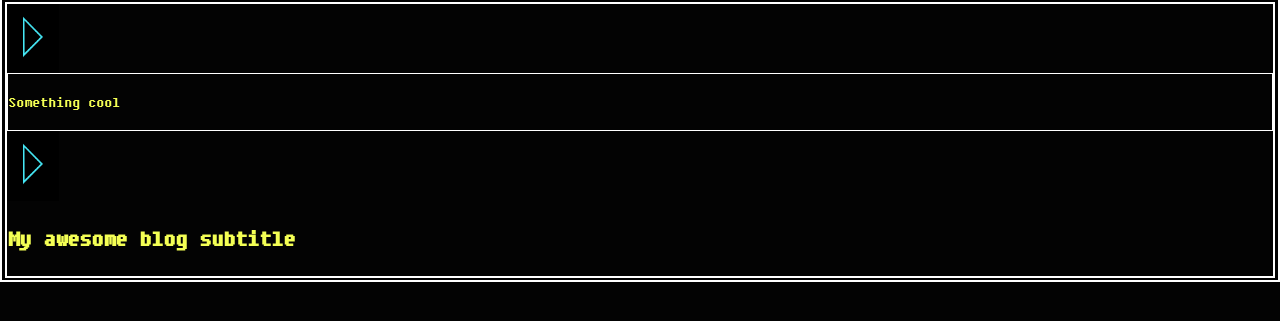
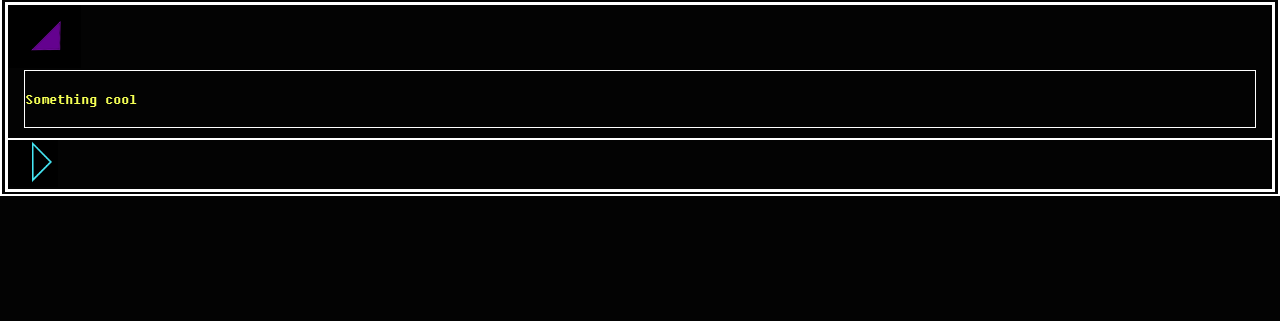
Before and after one commit to Not-Cooper/personal-website, an Astro site: page / in a window 1280 px wide. Shown: the part 175-496 px from the top of the page. Built offline with nearby package versions, Linux system fonts and the light colour scheme; Astro itself is replaced by a stand-in of ours.

Commit message:
dropdowns

```diff
--- a/src/components/Dropdown.astro
+++ b/src/components/Dropdown.astro
@@ -3,7 +3,7 @@ const { collapsableID, isOpen=false } = Astro.props;
 ---
 <div class="dropdown">
     <button class="dropdown-button" dropdown-toggle={collapsableID}>
-        <img class="dropdown-image" src="/triangle.png" data-open={isOpen}/>
+        <img id="dropdown-image" class="image-closed" src="/triangle.png" data-open={isOpen}/>
     </button>
     <div id={collapsableID} class="dropdown-content" data-open={isOpen}>
         <p>Something cool</p>
@@ -11,14 +11,23 @@ const { collapsableID, isOpen=false } = Astro.props;
 </div>
 
 <style>
-  .dropdown-image {
+  .dropdown {
+    border: 1px solid white;
+  }
+  .image-closed {
     width: 20px;
     transform: rotate(180deg);
+  }
+  .image-expanded {
+    width: 20px;
+    transform: rotate(225deg);
+    margin: 1rem .7rem 0rem;
+    padding: 0rem;
   }
   .dropdown-button {
     background-color: #000000;
     color: white;
-    padding: 12px 16px;
+    padding-left: 1.5rem;
     font-size: 16px;
     border: none;
     cursor: pointer;
@@ -28,20 +37,27 @@ const { collapsableID, isOpen=false } = Astro.props;
   }
   .dropdown-content {
     border: 1px solid white;
+    margin: .0rem 1rem .6rem;
   }
 </style>
 
 <script>
     document.querySelectorAll(".dropdown-button").forEach(button => {
-        button.addEventListener('click', () => {
         const collapsableID = button.getAttribute("dropdown-toggle") ?? "";
         const content = document.getElementById(collapsableID);
-            const image = button.querySelector('.dropdown-image') as HTMLImageElement | null;
+        const image = button.querySelector('#dropdown-image') as HTMLImageElement | null;
+        if (content && image) {
+            const isExpandedOnLoad = content.getAttribute('data-open') === 'true';
+            image.src = isExpandedOnLoad ? 'ourple_triangle.png': 'triangle.png';
+            image.className = isExpandedOnLoad ? 'image-expanded' : 'image-closed';
+            button.addEventListener('click', () => {
                 if (content && image) {
                     const isExpanded = content.getAttribute('data-open') === 'true';
+                    image.src = isExpanded ? 'triangle.png': 'ourple_triangle.png';
+                    image.className = isExpanded ? 'image-closed' : 'image-expanded';
                     content.setAttribute('data-open', (!isExpanded).toString());
-                image.src = isExpanded ? '': 'triangle.png';
                 }
             });
+          }
     })
 </script>
--- a/src/pages/index.astro
+++ b/src/pages/index.astro
@@ -9,5 +9,4 @@ const pageTitle = "Home Page";
       <Dropdown collapsableID="1" isOpen="true"></Dropdown>
       <Dropdown collapsableID="2"></Dropdown>
   </div>
-  <h2>My awesome blog subtitle</h2>
 </BaseLayout>
```
Also changed, not shown: public/ourple_triangle.png (added). Lines whose indentation alone changed are shown as unchanged.
